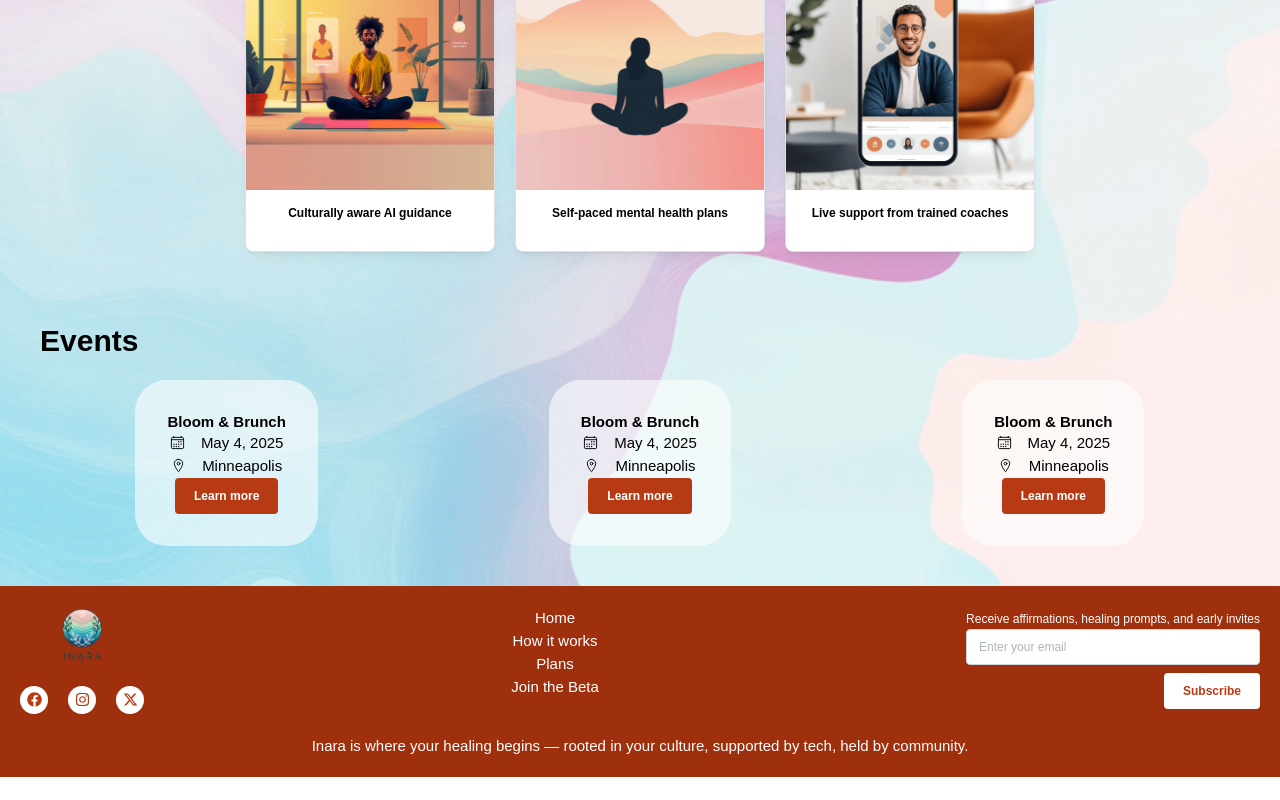
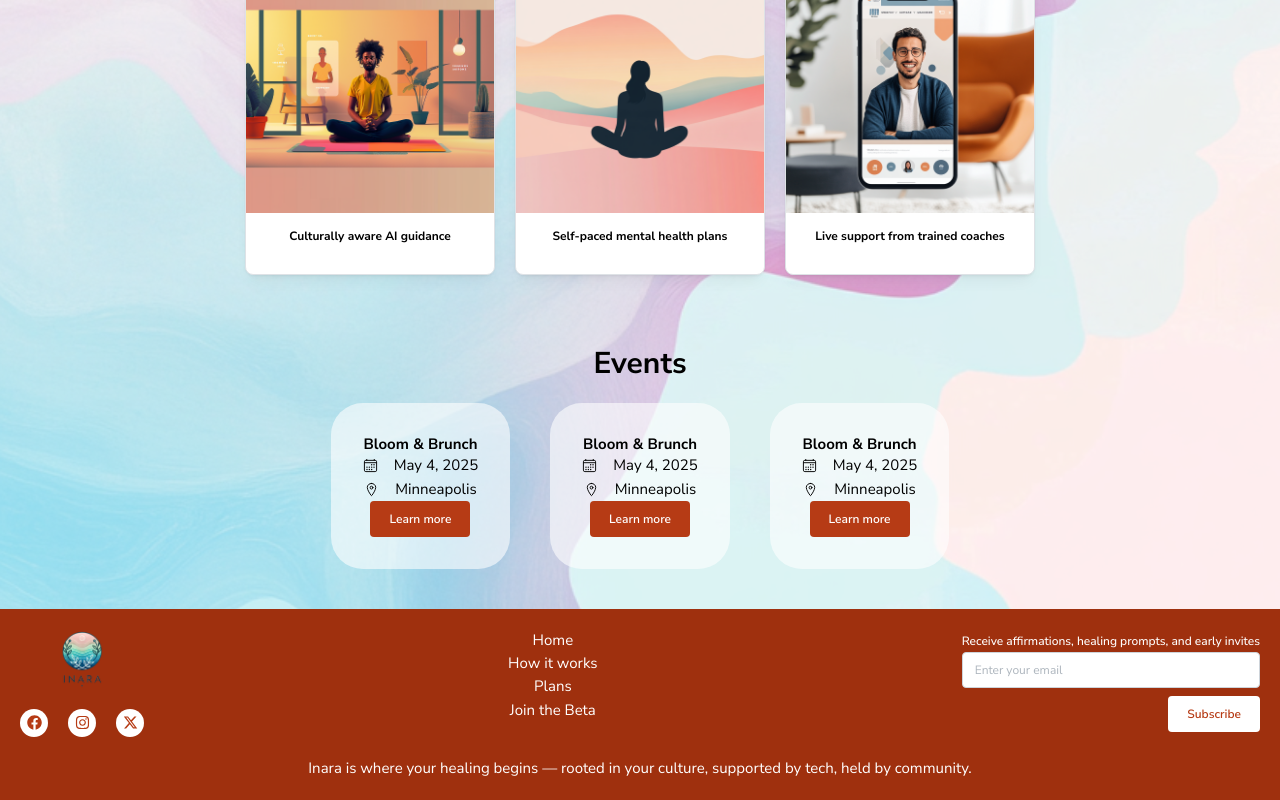
Before and after one commit to ekampiah/Inara-site, a React (Vite) app: page / in a window 1280 px wide. Shown: the part 782-1582 px from the top of the page. Before the commit the page ends 1559 px from the top, so only its background shows below. Built offline with nearby package versions, Linux system fonts and the light colour scheme.

Commit message:
xl screen width, font change

```diff
--- a/index.html
+++ b/index.html
@@ -3,6 +3,12 @@
   <head>
     <meta charset="UTF-8" />
     <link rel="icon" type="image/svg+xml" href="./assets/logo.png" />
+    <link rel="preconnect" href="https://fonts.googleapis.com" />
+    <link rel="preconnect" href="https://fonts.gstatic.com" crossorigin />
+    <link
+      href="https://fonts.googleapis.com/css2?family=Nunito+Sans:ital,opsz,wght@0,6..12,200..1000;1,6..12,200..1000&display=swap"
+      rel="stylesheet"
+    />
     <meta name="viewport" content="width=device-width, initial-scale=1.0" />
     <title>Inara</title>
   </head>
--- a/src/App.tsx
+++ b/src/App.tsx
@@ -15,7 +15,7 @@ const theme = createTheme({
     lg: "1024px",
     xl: "1280px",
   },
-  fontFamily: "Poppins, sans-serif",
+  fontFamily: "Nunito Sans, sans-serif",
   fontSizes: {
     xs: rem(9),
     sm: rem(12),
--- a/src/layouts/MainLayout.tsx
+++ b/src/layouts/MainLayout.tsx
@@ -6,7 +6,7 @@ export default function MainLayout() {
   return (
     <div className="flex flex-col bg-[url('/assets/double-lady-facing-right.png')] bg-cover bg-center min-h-screen">
       <NavBar />
-      <div className="flex-grow">
+      <div className="flex-grow xl:max-w-[80%] xl:mx-auto">
         <Outlet />
       </div>
       <Footer />
--- a/src/pages/Home.tsx
+++ b/src/pages/Home.tsx
@@ -67,7 +67,7 @@ export default function Home() {
           </div>
         </section>
       </section>
-      <section id="events" className="flex flex-col p-10 gap-5">
+      <section id="events" className="flex flex-col p-10 gap-5 items-center">
         <Title size="lg">Events</Title>
         <div className="flex flex-col md:flex-row gap-10 overflow-x-scroll">
           <EventComponent
```
Also changed, not shown: 1 other file (tests, documents, lock files or other folders).
